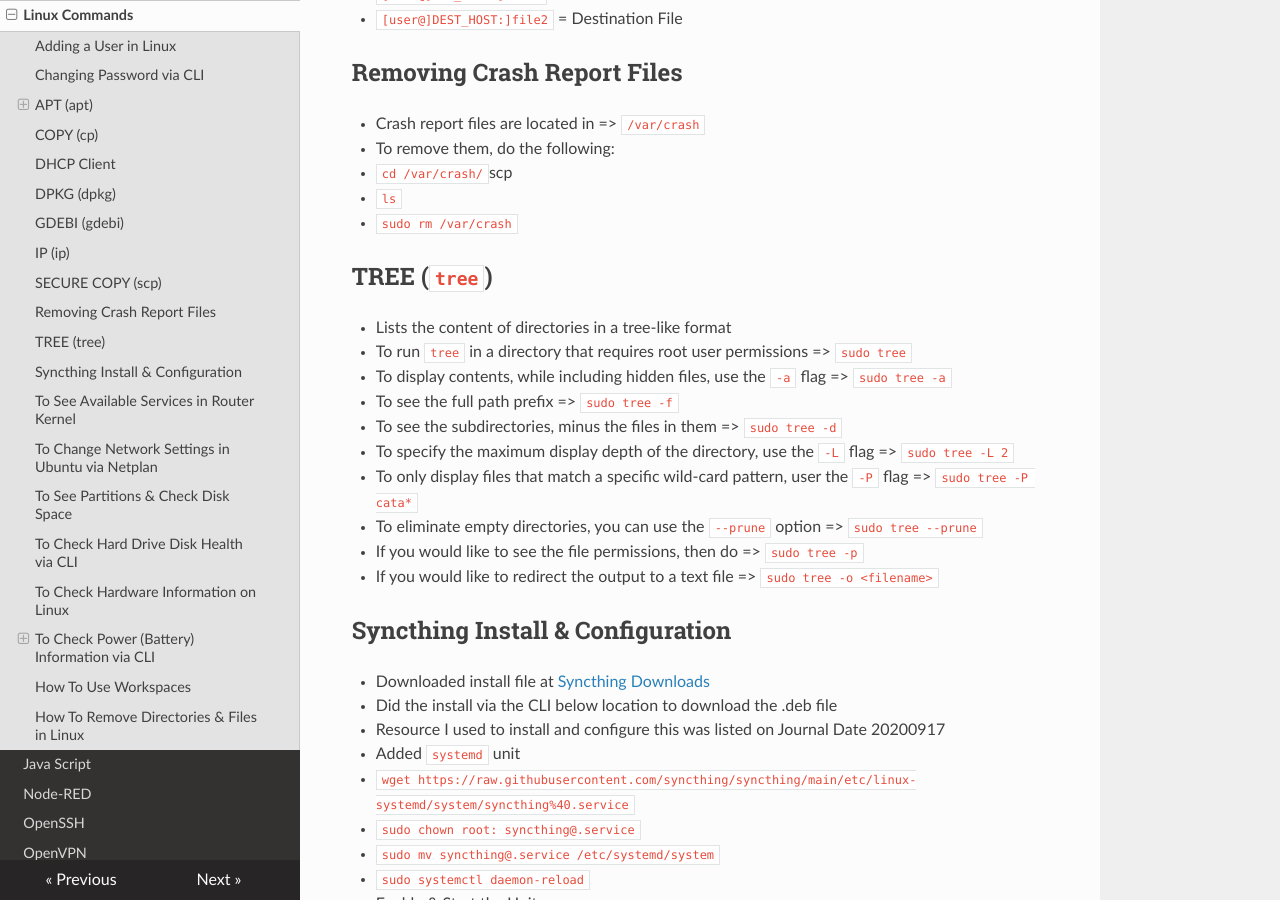
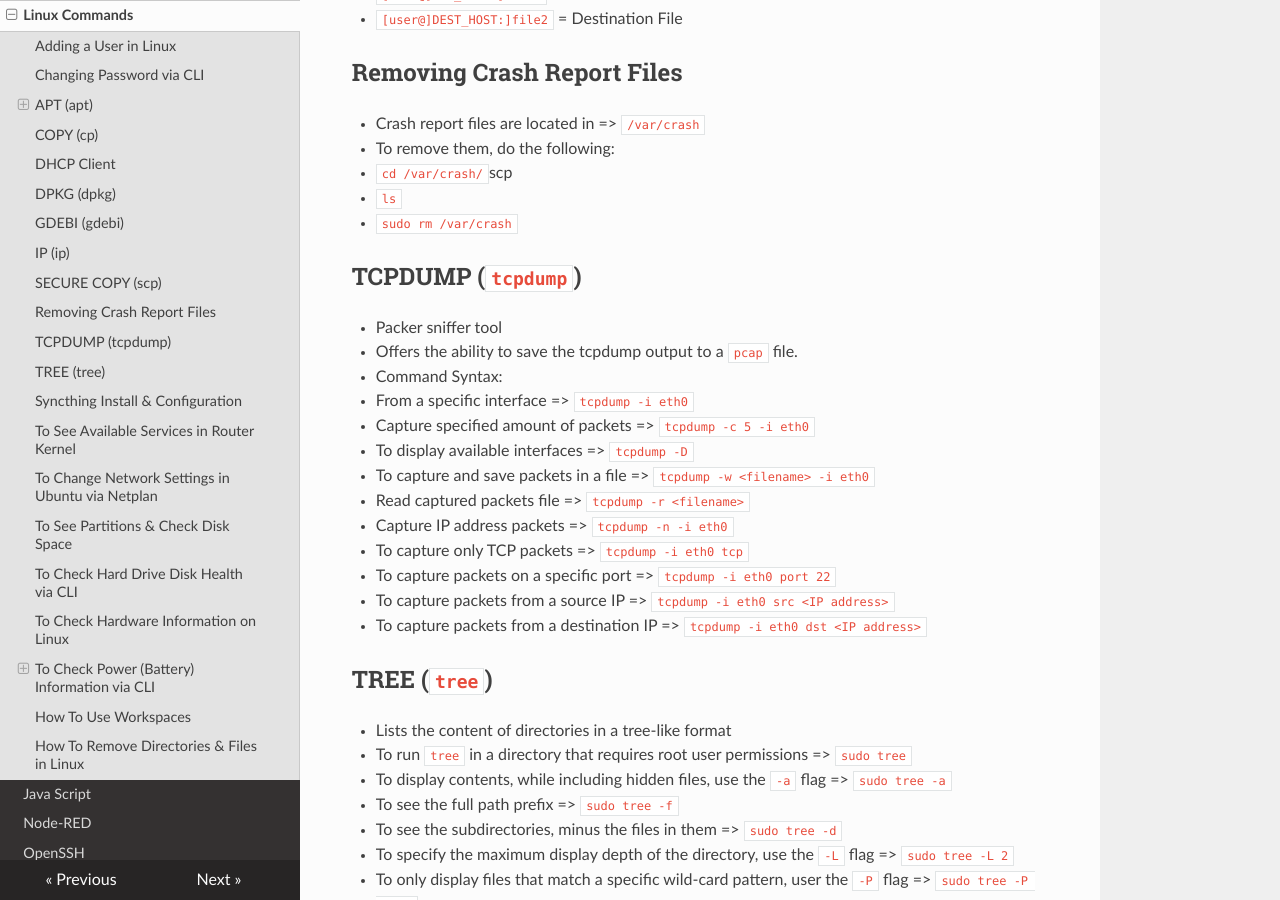
Before and after one commit to mholdiman19/mholdiman19.github.io, an MkDocs documentation site: the page built from docs/commands.md, in a window 1280 px wide and 900 px high, scrolled down 3205 px. Built offline with MkDocs 1.6.1, drawn with Linux system fonts in a browser that asks for light colours; nearby versions of some CDN libraries.

Commit message:
added tcpdump terminal commands

```diff
--- a/docs/commands.md
+++ b/docs/commands.md
@@ -120,6 +120,22 @@
   * `cd /var/crash/`scp
   * `ls`
   * `sudo rm /var/crash`
+
+## TCPDUMP (`tcpdump`)
+
+* Packer sniffer tool
+* Offers the ability to save the tcpdump output to a `pcap` file.
+* Command Syntax:
+  - From a specific interface => `tcpdump -i eth0`
+  - Capture specified amount of packets => `tcpdump -c 5 -i eth0`
+  - To display available interfaces => `tcpdump -D`
+  - To capture and save packets in a file => `tcpdump -w <filename> -i eth0`
+  - Read captured packets file => `tcpdump -r <filename>`
+  - Capture IP address packets => `tcpdump -n -i eth0`
+  - To capture only TCP packets => `tcpdump -i eth0 tcp`
+  - To capture packets on a specific port => `tcpdump -i eth0 port 22`
+  - To capture packets from a source IP => `tcpdump -i eth0 src <IP address>`
+  - To capture packets from a destination IP => `tcpdump -i eth0 dst <IP address>`
 
 ## TREE (`tree`)
 
```
